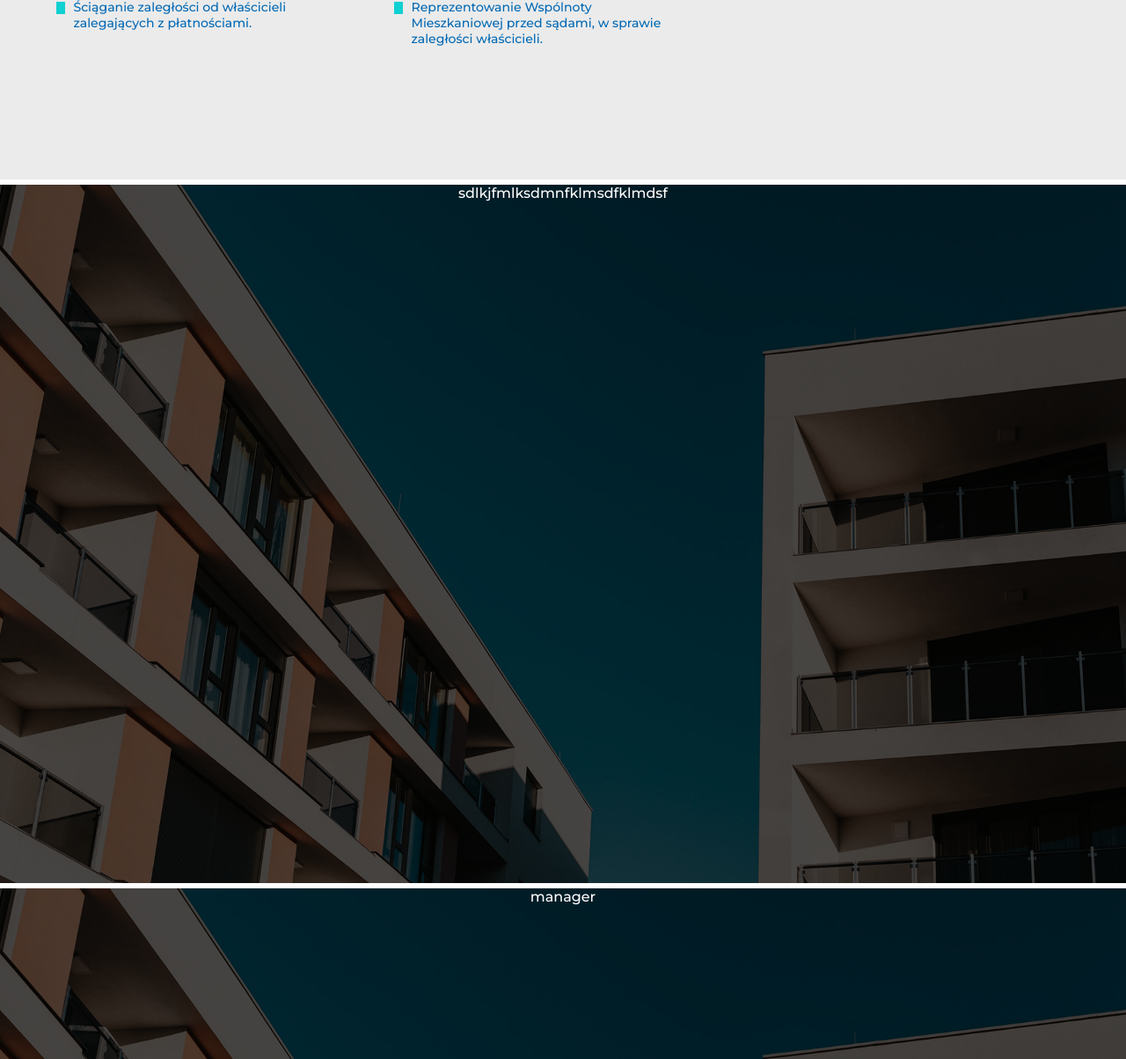
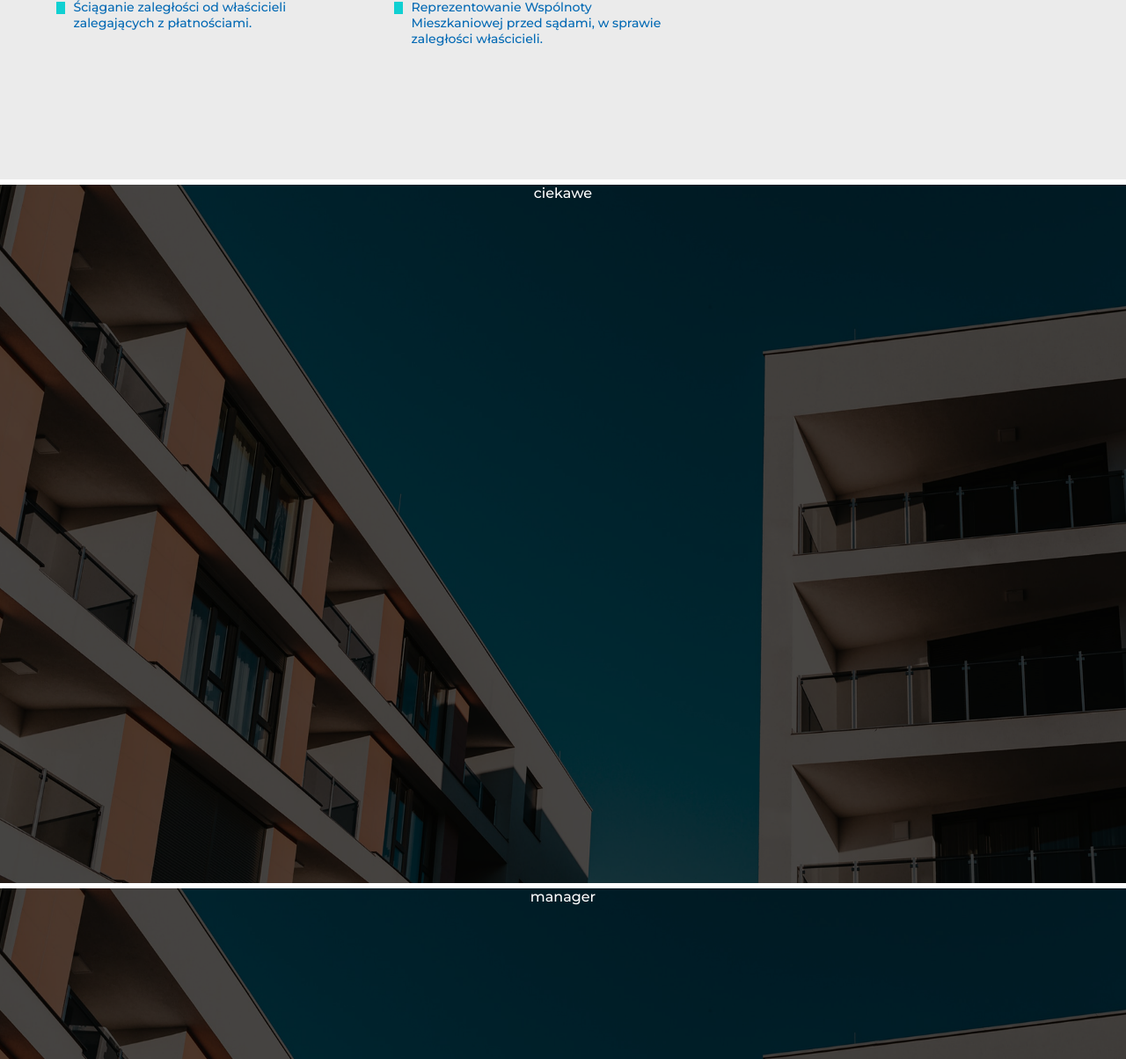
Before and after one commit to pioziela/dolmar-ii-website, a Django app: template templates/index.html in a window 1280 px wide. Shown: the part 2196-3400 px from the top of the page at 88% size. Run offline with Django 3.2, Linux system fonts and the light colour scheme; the template is opened without the code that fills it, so the values that code supplies are empty.

Commit message:
sprawdzanie czy server pobierze commit

```diff
--- a/templates/index.html
+++ b/templates/index.html
@@ -209,7 +209,7 @@
 
 
 	<div class="associations" id="go_to_associations">
-sdlkjfmlksdmnfklmsdfklmdsf
+ciekawe
 	</div>
 
 
```
